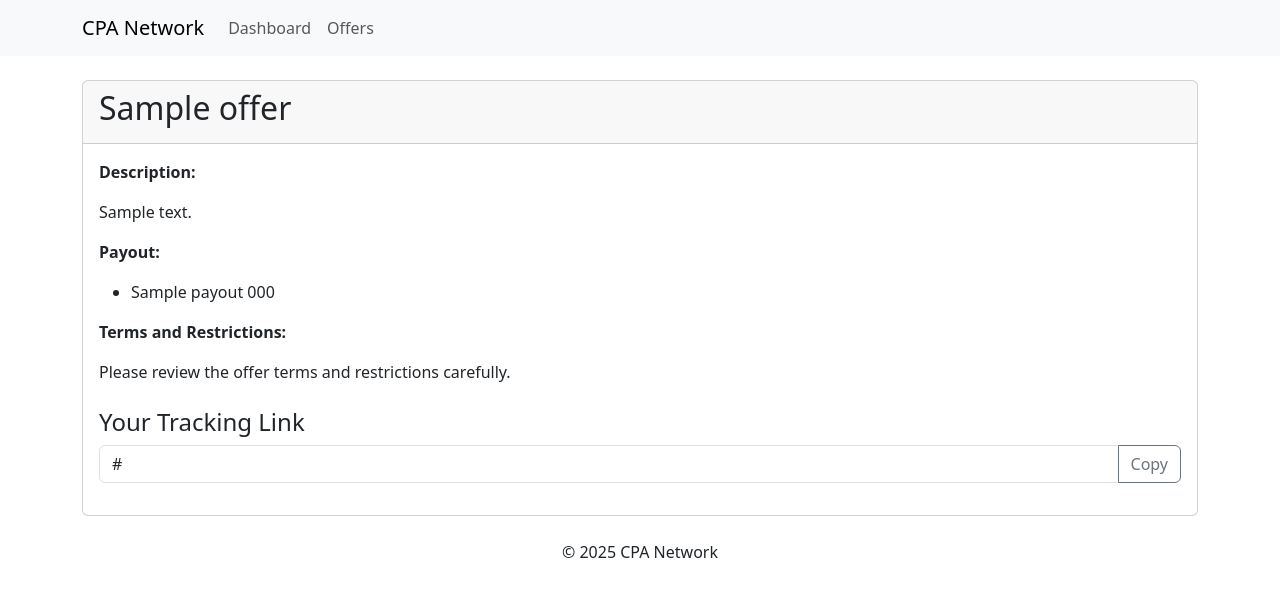
After one commit to cpanova/cpa-network, a Django app: template affiliate_ui/templates/affiliate_ui/offer_details.html in a window 1280 px wide. The commit adds this page. Shown: the top 597 px of the page. Run offline with Django 3.2, Linux system fonts and the light colour scheme; the template is opened without the code that fills it: most values are stand-ins (such as "Sample title", 1, 10 or a date in 2020).

Commit message:
implemented offer details page

```diff
--- /dev/null
+++ b/affiliate_ui/templates/affiliate_ui/offer_details.html
@@ -0,0 +1,43 @@
+{% extends 'affiliate_ui/base.html' %}
+
+{% block title %}{{ offer.title }} - Offer Details{% endblock %}
+
+{% block content %}
+<div class="card">
+    <div class="card-header">
+        <h2>{{ offer.title }}</h2>
+    </div>
+    <div class="card-body">
+        <p><strong>Description:</strong></p>
+        <div>{{ offer.description_html|safe }}</div>
+
+        <p class="mt-3"><strong>Payout:</strong></p>
+        <ul>
+            {% for payout in offer.payouts.all %}
+                <li>{{ payout.payout }} {{ payout.currency.code }}</li>
+            {% empty %}
+                <li>No payout information available.</li>
+            {% endfor %}
+        </ul>
+
+        <p class="mt-3"><strong>Terms and Restrictions:</strong></p>
+        <p>Please review the offer terms and restrictions carefully.</p>
+
+        <h4 class="mt-4">Your Tracking Link</h4>
+        <div class="input-group mb-3">
+            <input type="text" id="tracking-link" class="form-control" value="{{ tracking_link }}" readonly>
+            <button class="btn btn-outline-secondary" type="button" id="copy-button">Copy</button>
+        </div>
+    </div>
+</div>
+
+<script>
+document.getElementById('copy-button').addEventListener('click', function() {
+    var copyText = document.getElementById('tracking-link');
+    copyText.select();
+    copyText.setSelectionRange(0, 99999); /* For mobile devices */
+    document.execCommand('copy');
+    alert('Copied the text: ' + copyText.value);
+});
+</script>
+{% endblock %}
--- a/affiliate_ui/templates/affiliate_ui/offers.html
+++ b/affiliate_ui/templates/affiliate_ui/offers.html
@@ -35,7 +35,7 @@
                     {% else %}
                         <p class="card-text"><strong>Payout:</strong> N/A</p>
                     {% endif %}
-                    <a href="#" class="btn btn-secondary">View Details</a>
+                    <a href="{% url 'offer_detail' offer.id %}" class="btn btn-secondary">View Details</a>
                 </div>
             </div>
         </div>
--- a/affiliate_ui/urls.py
+++ b/affiliate_ui/urls.py
@@ -1,8 +1,9 @@
 from django.urls import path
-from .views import AffiliateLoginView, dashboard, offer_list
+from .views import AffiliateLoginView, dashboard, offer_list, offer_detail
 
 urlpatterns = [
     path('login/', AffiliateLoginView.as_view(), name='login'),
     path('dashboard/', dashboard, name='dashboard'),
     path('offers/', offer_list, name='offer_list'),
+    path('offers/<int:offer_id>/', offer_detail, name='offer_detail'),
 ]
```
Also changed, not shown: affiliate_ui/tests.py (+46 -0 lines), affiliate_ui/views.py (+19 -1 lines).
